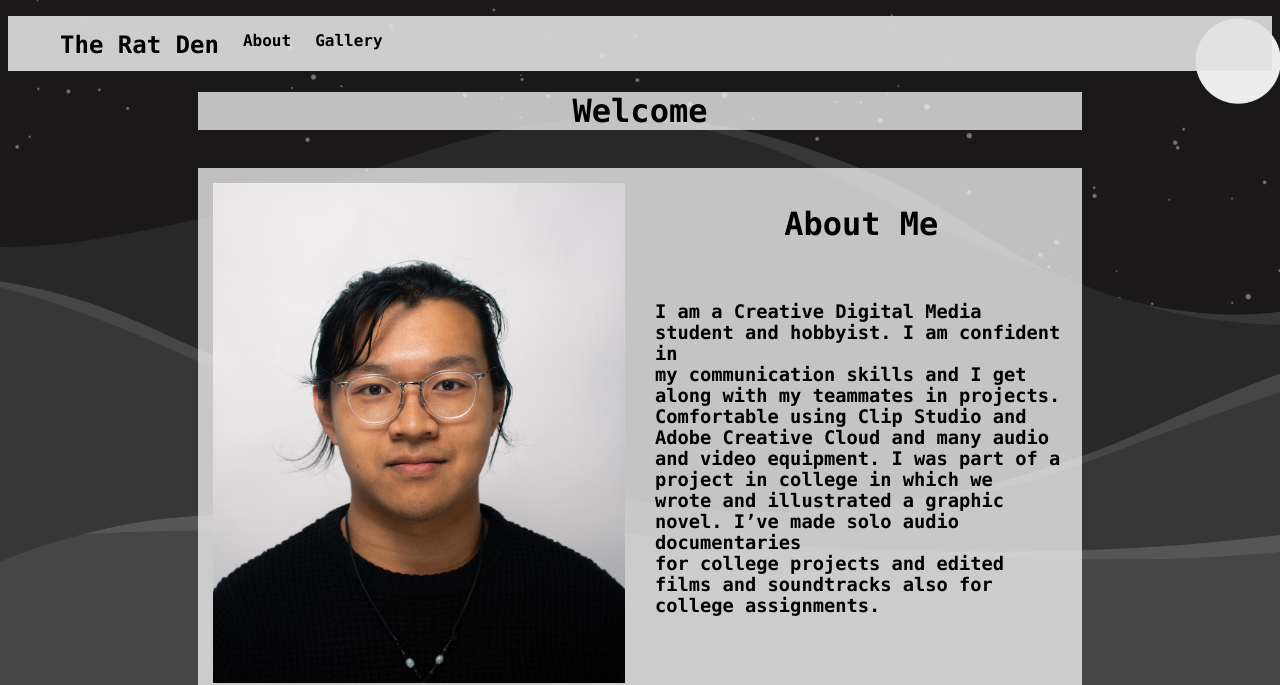
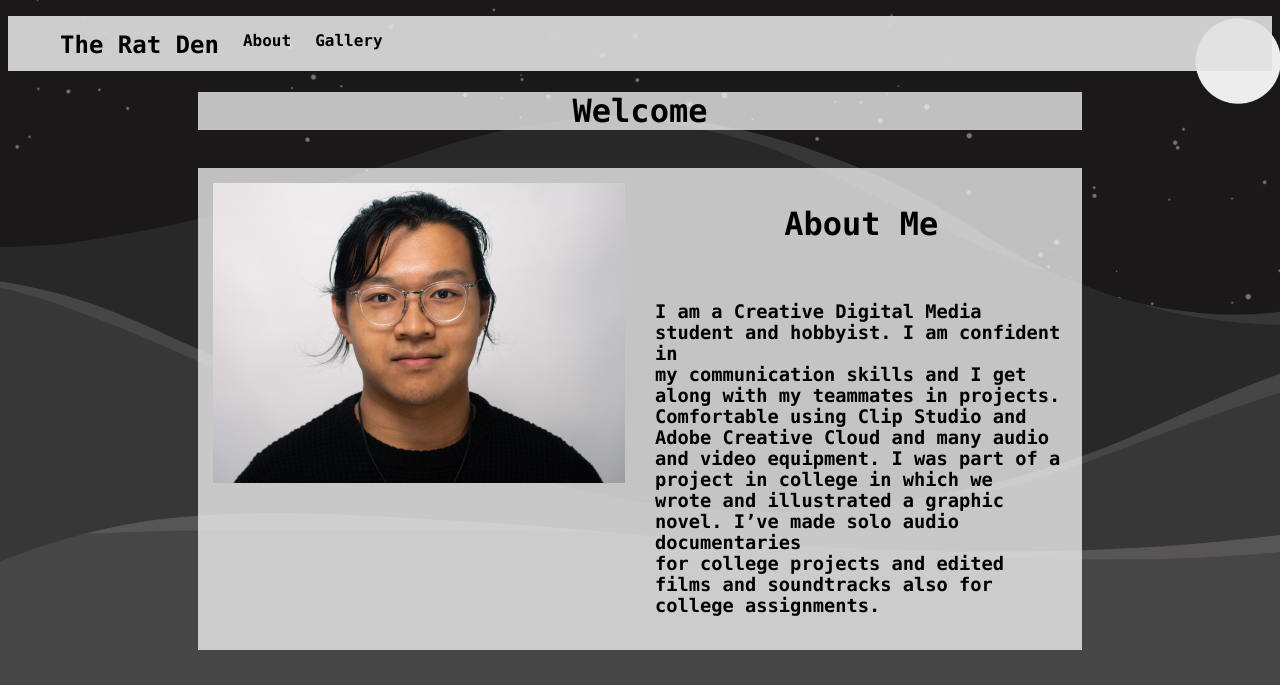
Before and after one commit to Zhombony/KhrisArts, a plain HTML site: page index.html in a window 1280 px wide. Shown: the top 685 px of the page. Drawn offline with Linux system fonts and the light colour scheme.

Commit message:
Update style.css

```diff
--- a/style.css
+++ b/style.css
@@ -91,7 +91,8 @@ padding: 15px;
 
 
 #profile {
-	height: 500px;
+	margin-bottom: 40px;
+	height: 300px;
 
 }
 img {
```
